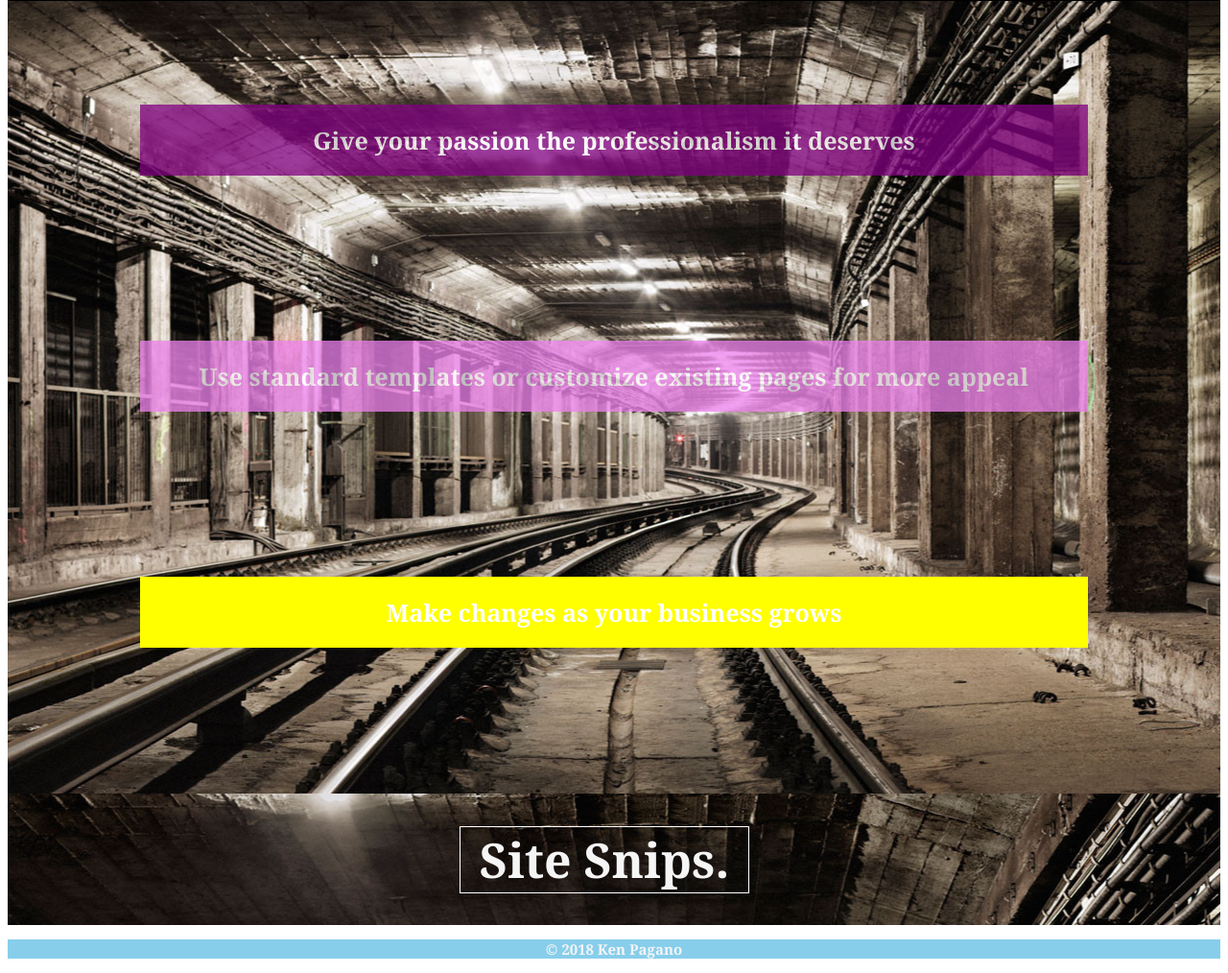
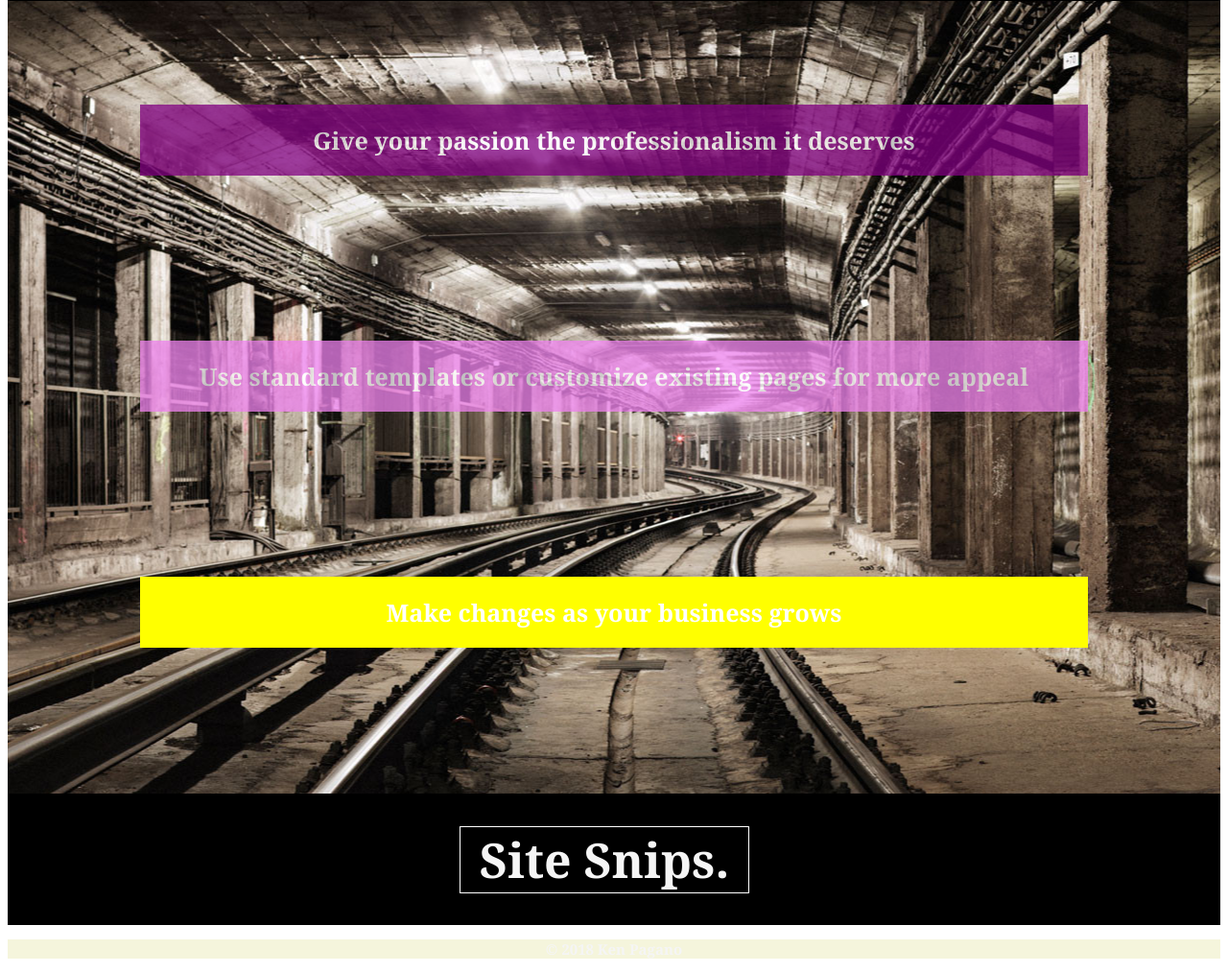
Before and after one commit to kenpagano/kenpagano.github.io, a plain HTML site: page index.html in a window 1280 px wide. Shown: the part 478-1492 px from the top of the page at 96% size. Drawn offline with Linux system fonts and the light colour scheme.

Commit message:
changed a declaration color in the CSS footer and corresponding HTML to call the selector

```diff
--- a/index.html
+++ b/index.html
@@ -30,7 +30,7 @@
           <br><br><br><br><br><br><br>
       </div>
 
-      <div class="mountainimagetop">
+      <div class="mask">
           <h1 class="header">
             Site Snips.
           </h1>
--- a/resources/css/style.css
+++ b/resources/css/style.css
@@ -85,6 +85,6 @@
 }
 
 .footer {
-background-color: skyblue;
+background-color: beige;
 width: 100%;
 }
```
